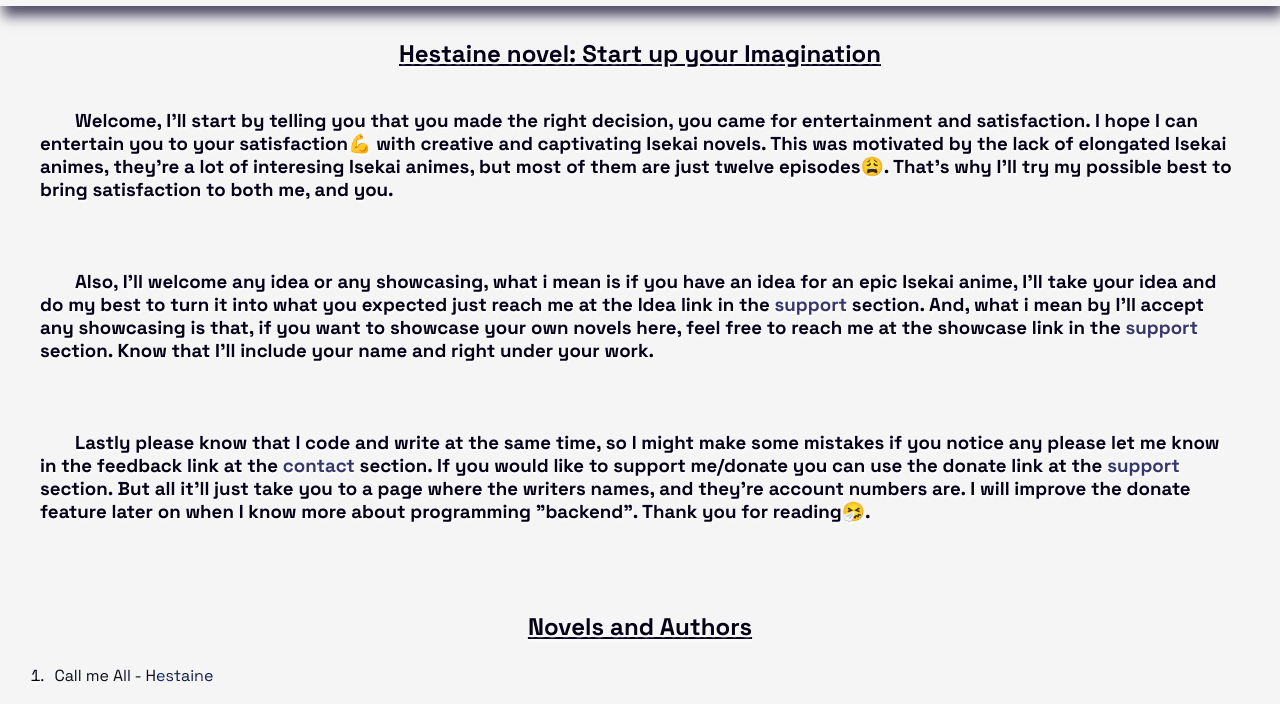
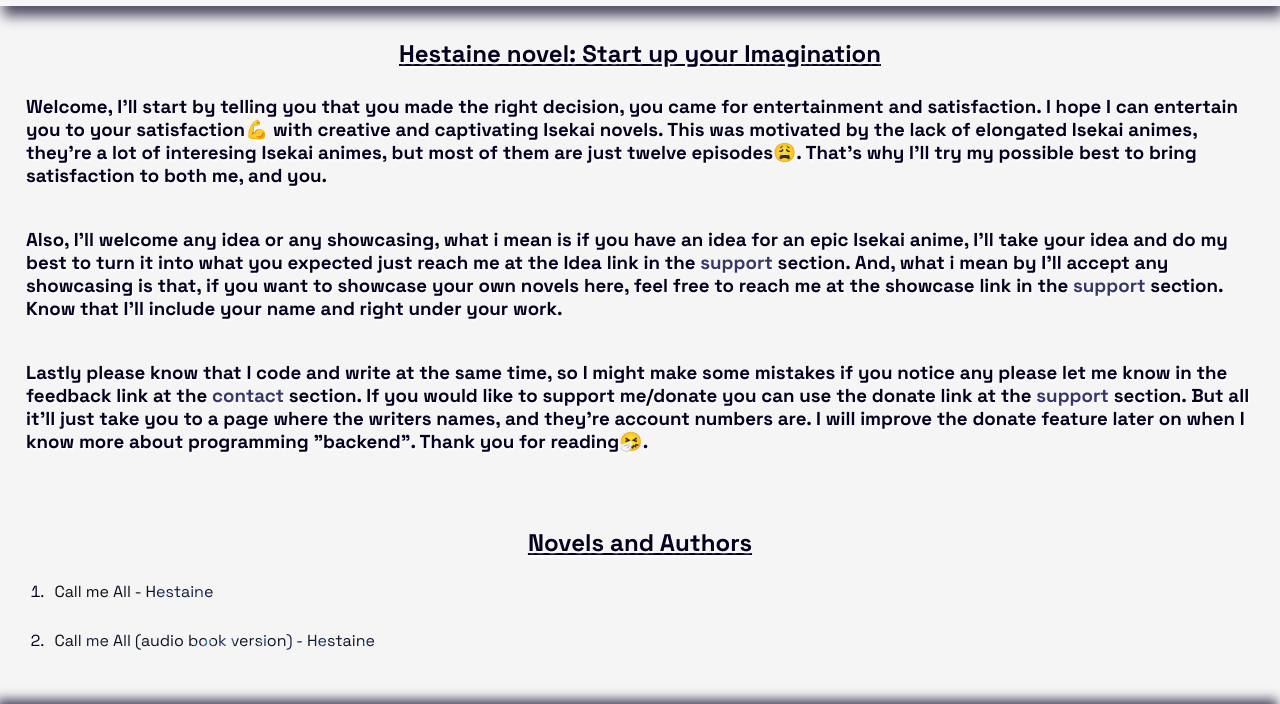
Before and after one commit to Hestaine/Call-me-All, a plain HTML site: page index.html in a window 1280 px wide. Shown: the part 68-772 px from the top of the page. Drawn offline with Linux system fonts and the light colour scheme.

Commit message:
making progress

```diff
--- a/style.css
+++ b/style.css
@@ -14,7 +14,7 @@ body {
   overflow-x: hidden;
   flex-direction: column;
   /* padding: 1rem 2rem; */
-  color: rgb(4, 0, 24);
+  color: rgb(5, 0, 31);
   background-color: whitesmoke;
   text-shadow: 1px 2px 2px rgb(255, 255, 255);
 }
@@ -109,7 +109,7 @@ a {
 }
 
 #introduction > h3 {
-  padding: 1.5rem;
+  padding: 10px;
   border-radius: 1rem;
 }
 
@@ -127,10 +127,6 @@ a {
   text-align: center;
   margin-bottom: 1rem;
   text-decoration: underline;
-}
-
-h3 {
-  text-indent: 35px;
 }
 
 .visible {
```
